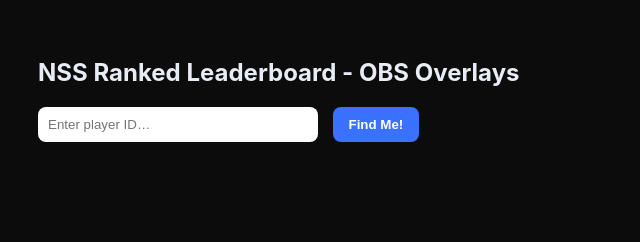
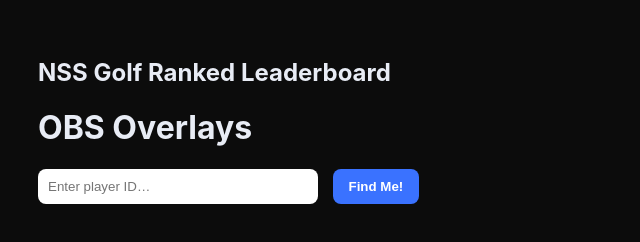
Before and after one commit to nextweeknews/nssobssources, a plain HTML site: page index.html in a window 1280 px wide. Shown: the whole page, without its empty margins (0-640 px from the left). Drawn offline with Linux system fonts and the light colour scheme.

Commit message:
Update index.html

```diff
--- a/index.html
+++ b/index.html
@@ -54,7 +54,8 @@
 </head>
 <body>
 
-<h2>NSS Ranked Leaderboard - OBS Overlays</h2>
+<h2>NSS Golf Ranked Leaderboard</h2>
+  <h1>OBS Overlays</h1>
 
 <div>
   <input id="playerIdInput" type="text" placeholder="Enter player ID…" />
```
